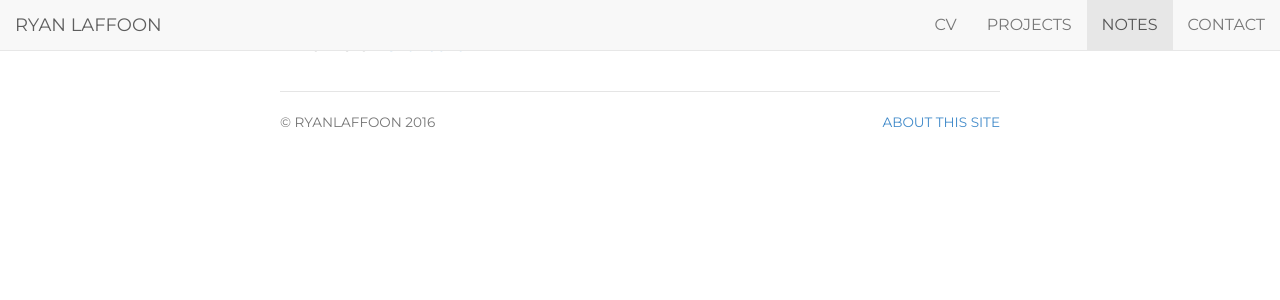
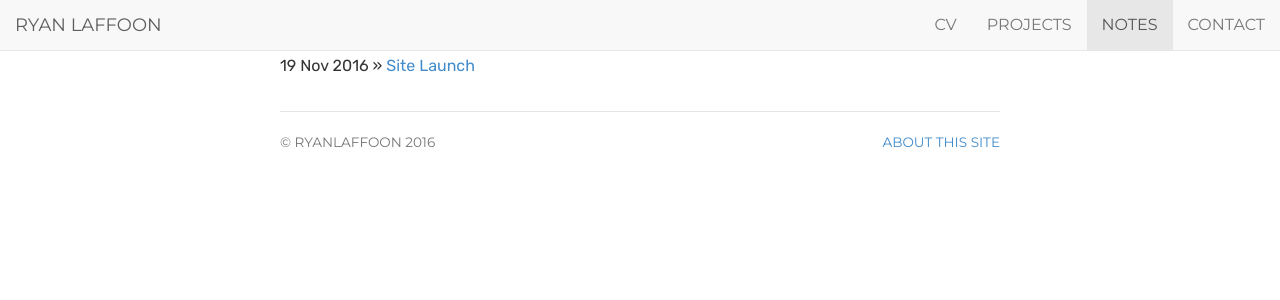
Before and after one commit to ryanlaffoon/ryanlaffoon.github.io, a Jekyll site: the page built from notes/index.html, in a window 1280 px wide. Shown: the top 300 px of the page. Built offline with Jekyll 4.4.1, drawn with Linux system fonts in a browser that asks for light colours.

Commit message:
Update style.css

```diff
--- a/css/style.css
+++ b/css/style.css
@@ -63,7 +63,7 @@ ul.listprojects li {line-height: 30px; }
         font-style: italic;
     }
 
-.notes, .contact, .about, .cv, .projects, .error { margin-bottom: 30px; }
+.notes, .contact, .about, .cv, .projects, .error { margin-bottom: 30px; margin-top: 50px; }
 
 /* Contact */
 .contactIcons, .contactForm { width: 50%; display: inline; }
```
